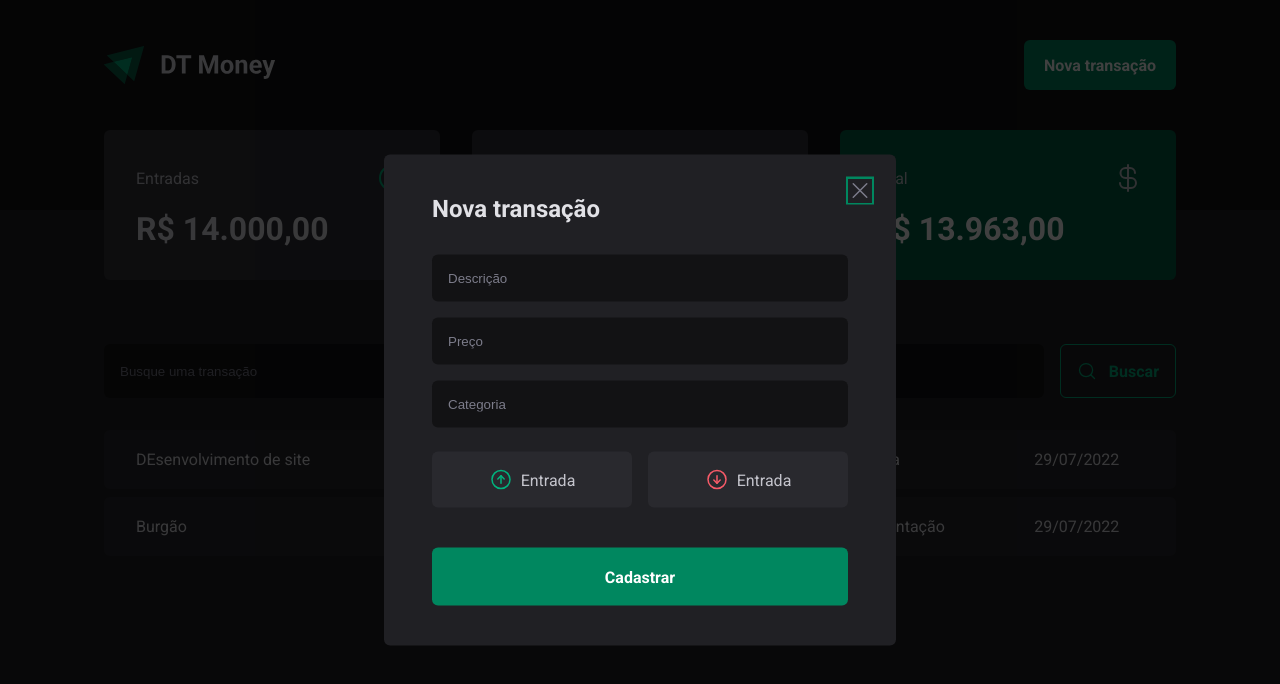
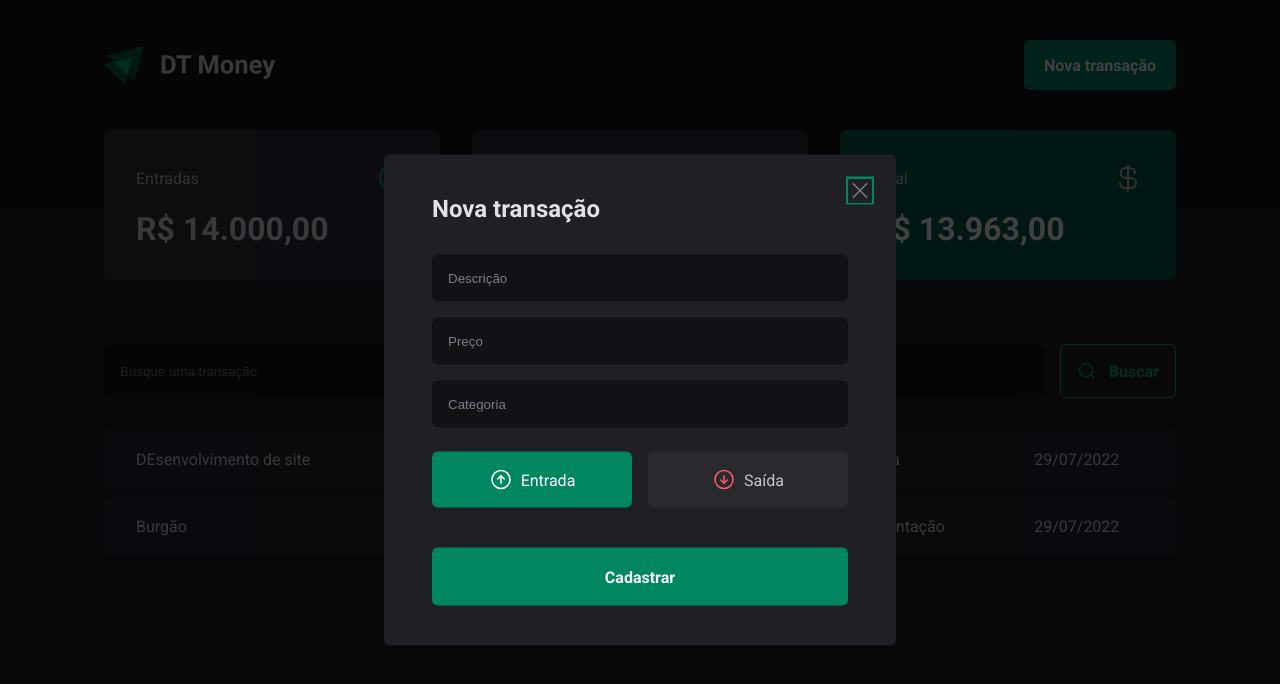
Before and after one commit to erickmarquesc/DTMoney, a React (Vite) app: page / in a window 1280 px wide. Both pictures are taken after a click on the button "Nova transação". Shown: the top 684 px of the page. Built offline with nearby package versions, Linux system fonts and the light colour scheme; data requests are answered from the project's data file.

Commit message:
feat: :sparkles: finished NewTransactionModal

```diff
--- a/src/components/NewTransactionModal/inde.tsx
+++ b/src/components/NewTransactionModal/inde.tsx
@@ -1,8 +1,44 @@
 import { CloseButton, Content, Overlay, TransactionType, TransactionTypeButton } from './style';
+import { TransactionsContext } from '../../contexts/TransactionsContext';
 import { ArrowCircleDown, ArrowCircleUp, X } from 'phosphor-react';
+import { zodResolver } from "@hookform/resolvers/zod";
+import { Controller, useForm } from 'react-hook-form';
 import * as Dialog from '@radix-ui/react-dialog';
+import { useContext } from 'react';
+import * as z from 'zod';
+
+const newTransactionFormSchema = z.object({
+  price: z.number(),
+  category: z.string(),
+  description: z.string(),
+  type: z.enum(['income', 'outcome']),
+});
+
+type NewTransactionFormaInputs = z.infer<typeof newTransactionFormSchema>;
 
 export function NewTransactionModal() {
+  const { createTransaction } = useContext(TransactionsContext);
+
+  const { register, handleSubmit, formState: { isSubmitting }, control, reset } = useForm<NewTransactionFormaInputs>({
+    resolver: zodResolver(newTransactionFormSchema),
+    defaultValues: {
+      type: 'income'
+    }
+  });
+
+  async function handleCreateNewTransaction(data: NewTransactionFormaInputs) {
+
+    const { category, description, price, type } = data;
+    await createTransaction({
+      type,
+      price,
+      category,
+      description,
+    })
+
+    reset();
+  };
+
   return (
     <Dialog.Portal>
 
@@ -12,28 +48,51 @@ export function NewTransactionModal() {
         <Dialog.Title>Nova transação</Dialog.Title>
 
         <CloseButton>
-          <X size={24}/>
+          <X size={24} />
         </CloseButton>
 
-        <form action="">
+        <form onSubmit={handleSubmit(handleCreateNewTransaction)}>
 
-          <input type="text" placeholder="Descrição" required />
-          <input type="number" placeholder="Preço" required />
-          <input type="text" placeholder="Categoria" required />
+          <input
+            type="text"
+            placeholder="Descrição"
+            required
+            {...register('description')}
+          />
 
-          <TransactionType>
-            <TransactionTypeButton variant='income' value='income'>
-              <ArrowCircleUp size={24}/>
-              Entrada
-            </TransactionTypeButton>
+          <input
+            type="number"
+            placeholder="Preço"
+            required
+            {...register('price', { valueAsNumber: true })}
+          />
 
-            <TransactionTypeButton variant='outcome' value='outcome'>
-              <ArrowCircleDown size={24}/>
-              Entrada
-            </TransactionTypeButton>
-          </TransactionType>
+          <input
+            type="text"
+            placeholder="Categoria"
+            required
+            {...register('category')}
+          />
+          <Controller
+            control={control}
+            name='type'
+            render={({ field }) => {
+              return (
+                <TransactionType onValueChange={field.onChange} value={field.value}>
+                  <TransactionTypeButton variant='income' value='income'>
+                    <ArrowCircleUp size={24} />
+                    Entrada
+                  </TransactionTypeButton>
 
-          <button type="submit">
+                  <TransactionTypeButton variant='outcome' value='outcome'>
+                    <ArrowCircleDown size={24} />
+                    Saída
+                  </TransactionTypeButton>
+                </TransactionType>)
+            }}
+          />
+
+          <button type="submit" disabled={isSubmitting}>
             Cadastrar
           </button>
 
--- a/src/components/NewTransactionModal/style.ts
+++ b/src/components/NewTransactionModal/style.ts
@@ -52,7 +52,12 @@ export const Content = styled(Dialog.Content)`
 
       transition: background-color 0.2s;
 
-      &:hover{
+      &:disabled{
+        opacity: 0.6;
+        cursor: not-allowed;
+      }
+
+      &:not(:disabled):hover{
         background: ${(props) => props.theme['green-700']};
       }
     }
```
